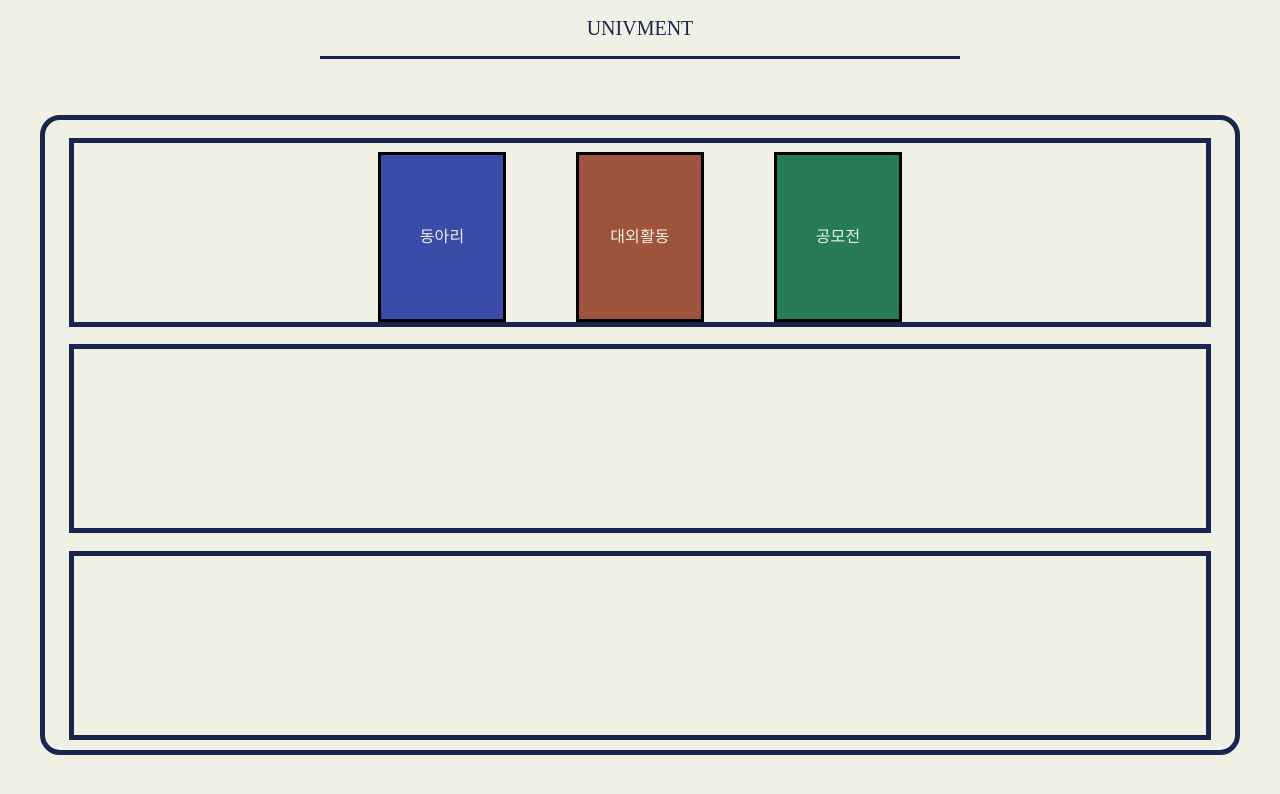
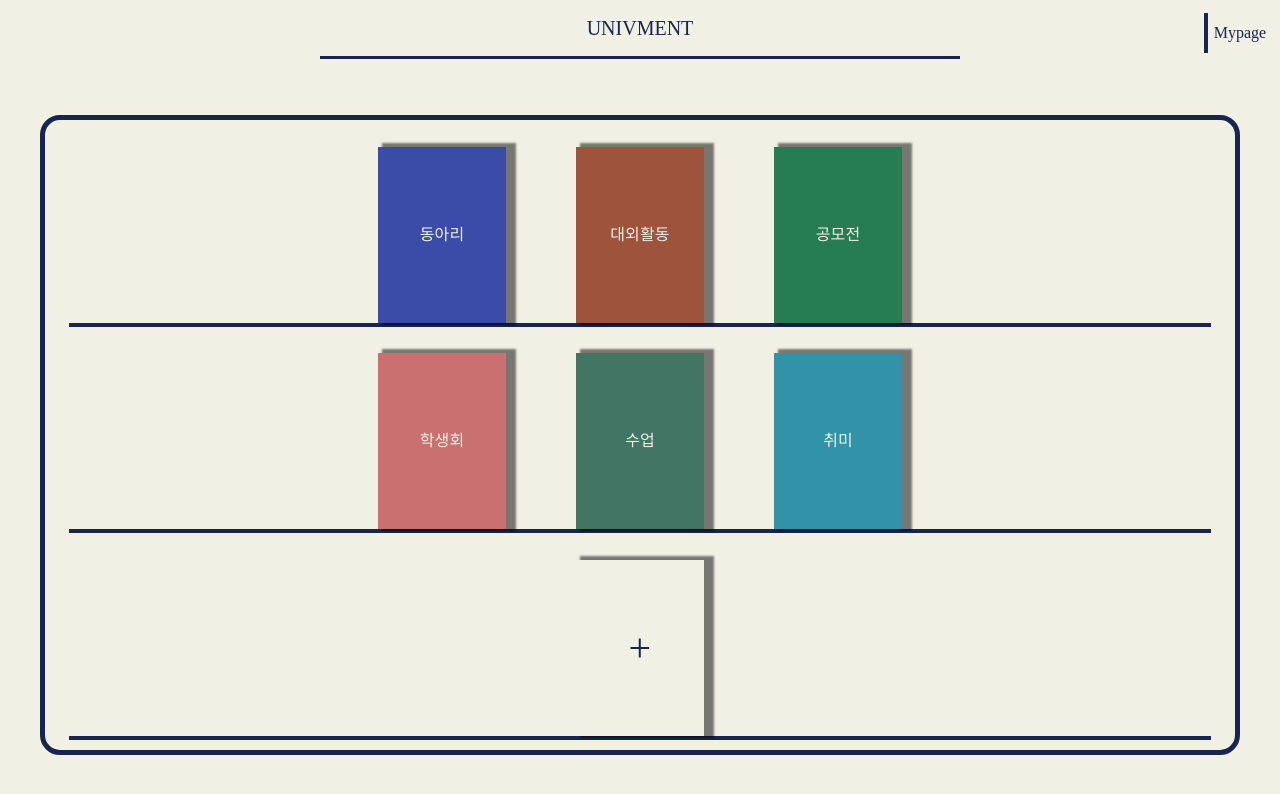
Before and after one commit to LikeLion-at-DGU/Univment_front, a React (Create React App) app: page /home in a window 1280 px wide. Shown: the top 794 px of the page. Built offline with nearby package versions, Linux system fonts and the light colour scheme; a web font is replaced by a local one.

Commit message:
[style] Home mainpage bookstore shadow added & Mypage button effect

```diff
--- a/src/components/AppRouter.js
+++ b/src/components/AppRouter.js
@@ -3,6 +3,7 @@ import { BrowserRouter as Router, Routes, Route } from "react-router-dom";
 import FastRecord from "../pages/FastRecord";
 import Home from "../pages/Home";
 import InitialPage from "../pages/InitialPage";
+import Mypage from "../pages/Mypage";
 import Record from "../pages/Record";
 import SignIn from "../pages/SignIn";
 import SignUp from "../pages/SignUp";
@@ -27,6 +28,10 @@ const AppRouter = ({ isLoggedIn, setIsLoggedIn }) => {
             element={<Home isLoggedIn={isLoggedIn} setIsLoggedIn={setIsLoggedIn} />}
           ></Route>
           <Route
+            path="/mypage"
+            element={<Mypage isLoggedIn={isLoggedIn} setIsLoggedIn={setIsLoggedIn} />}
+          ></Route>
+          <Route
             path="/record"
             element={<Record isLoggedIn={isLoggedIn} setIsLoggedIn={setIsLoggedIn} />}
           ></Route>
--- /dev/null
+++ b/src/components/MypageComponent.js
@@ -0,0 +1,15 @@
+import React from "react";
+import { Link } from "react-router-dom";
+import styles from "../static/css/Mypage.module.css";
+
+const MypageComponent = () => {
+  return (
+    <>
+      <Link className={styles.sidebar} to="/mypage">
+        Mypage
+      </Link>
+    </>
+  );
+};
+
+export default MypageComponent;
--- a/src/pages/Home.js
+++ b/src/pages/Home.js
@@ -1,6 +1,8 @@
 import React, { useState } from "react";
 import Header from "../components/Header";
 import { Button, Grid, Typography, Container } from "@mui/material/";
+import MypageComponent from "../components/MypageComponent";
+import styles from "../static/css/Home.module.css";
 
 // xs, extra-small: 0px
 // sm, small: 600px
@@ -8,10 +10,18 @@ import { Button, Grid, Typography, Container } from "@mui/material/";
 // lg, large: 1200px
 // xl, extra-large: 1536px
 const Home = ({ isLoggedIn, setIsLoggedIn }) => {
-  const [category, setCategory] = useState(["동아리", "대외활동", "공모전", "학생회", "수업"]);
+  const [category, setCategory] = useState([
+    "동아리",
+    "대외활동",
+    "공모전",
+    "학생회",
+    "수업",
+    "취미",
+  ]);
   return (
     <>
       <Header />
+      <MypageComponent />
       <Container
         fixed
         maxWidth="xl"
@@ -20,7 +30,7 @@ const Home = ({ isLoggedIn, setIsLoggedIn }) => {
         <Grid
           container
           sx={{
-            border: "5px solid #18264f",
+            borderBottom: "4px solid #18264f",
             height: "30%",
             marginTop: 2.2,
             alignItems: "flex-end",
@@ -30,8 +40,9 @@ const Home = ({ isLoggedIn, setIsLoggedIn }) => {
         >
           <Grid
             item
+            className={styles.bookshadow}
             sx={{
-              border: "3px solid black",
+              border: "none",
               width: "10vw",
               height: "95%",
               display: "flex",
@@ -41,12 +52,13 @@ const Home = ({ isLoggedIn, setIsLoggedIn }) => {
               color: "#f0f0e4",
             }}
           >
-            <Typography>동아리</Typography>
+            <Typography sx={{ fontFamily: "Jeju Myeongjo" }}>동아리</Typography>
           </Grid>
           <Grid
             item
+            className={styles.bookshadow}
             sx={{
-              border: "3px solid black",
+              border: "none",
               width: "10vw",
               height: "95%",
               display: "flex",
@@ -56,12 +68,13 @@ const Home = ({ isLoggedIn, setIsLoggedIn }) => {
               color: "#f0f0e4",
             }}
           >
-            <Typography>대외활동</Typography>
+            <Typography sx={{ fontFamily: "Jeju Myeongjo" }}>대외활동</Typography>
           </Grid>
           <Grid
             item
+            className={styles.bookshadow}
             sx={{
-              border: "3px solid black",
+              border: "none",
               width: "10vw",
               height: "95%",
               display: "flex",
@@ -71,11 +84,97 @@ const Home = ({ isLoggedIn, setIsLoggedIn }) => {
               color: "#f0f0e4",
             }}
           >
-            <Typography>공모전</Typography>
+            <Typography sx={{ fontFamily: "Jeju Myeongjo" }}>공모전</Typography>
           </Grid>
         </Grid>
-        <Grid container sx={{ border: "5px solid #18264f", height: "30%", marginTop: 2.2 }}></Grid>
-        <Grid container sx={{ border: "5px solid #18264f", height: "30%", marginTop: 2.2 }}></Grid>
+        <Grid
+          container
+          sx={{
+            borderBottom: "4px solid #18264f",
+            height: "30%",
+            marginTop: 2.2,
+            alignItems: "flex-end",
+            justifyContent: "center",
+            gridGap: 70,
+          }}
+        >
+          <Grid
+            item
+            className={styles.bookshadow}
+            sx={{
+              border: "none",
+              width: "10vw",
+              height: "95%",
+              display: "flex",
+              justifyContent: "center",
+              alignItems: "center",
+              backgroundColor: "#ca7070",
+              color: "#f0f0e4",
+            }}
+          >
+            <Typography sx={{ fontFamily: "Jeju Myeongjo" }}>학생회</Typography>
+          </Grid>
+          <Grid
+            item
+            className={styles.bookshadow}
+            sx={{
+              border: "none",
+              width: "10vw",
+              height: "95%",
+              display: "flex",
+              justifyContent: "center",
+              alignItems: "center",
+              backgroundColor: "#427563",
+              color: "#f0f0e4",
+            }}
+          >
+            <Typography sx={{ fontFamily: "Jeju Myeongjo" }}>수업</Typography>
+          </Grid>
+          <Grid
+            item
+            className={styles.bookshadow}
+            sx={{
+              border: "none",
+              width: "10vw",
+              height: "95%",
+              display: "flex",
+              justifyContent: "center",
+              alignItems: "center",
+              backgroundColor: "#3293a8",
+              color: "#f0f0e4",
+            }}
+          >
+            <Typography sx={{ fontFamily: "Jeju Myeongjo" }}>취미</Typography>
+          </Grid>
+        </Grid>
+        <Grid
+          container
+          sx={{
+            borderBottom: "4px solid #18264f",
+            height: "30%",
+            marginTop: 2.2,
+            alignItems: "flex-end",
+            justifyContent: "center",
+            gridGap: 70,
+          }}
+        >
+          <Grid
+            item
+            className={styles.bookshadow}
+            sx={{
+              border: "none",
+              width: "10vw",
+              height: "95%",
+              display: "flex",
+              justifyContent: "center",
+              alignItems: "center",
+              backgroundColor: "#f0f0e4",
+              color: "#18264f",
+            }}
+          >
+            <Typography sx={{ fontSize: 40, fontFamily: "Jeju Myeongjo" }}>+</Typography>
+          </Grid>
+        </Grid>
       </Container>
     </>
   );
--- /dev/null
+++ b/src/pages/Mypage.js
@@ -0,0 +1,13 @@
+import React from "react";
+import Header from "../components/Header";
+
+const Mypage = () => {
+  return (
+    <>
+      <Header />
+      <p>마이페이지</p>
+    </>
+  );
+};
+
+export default Mypage;
--- /dev/null
+++ b/src/static/css/Home.module.css
@@ -0,0 +1,3 @@
+.bookshadow {
+  box-shadow: 7px -1px 2px 3px rgba(0, 0, 0, 0.5);
+}
--- /dev/null
+++ b/src/static/css/Mypage.module.css
@@ -0,0 +1,30 @@
+@import url(//fonts.googleapis.com/earlyaccess/jejumyeongjo.css);
+
+.jejumyeongjo * {
+  font-family: "Jeju Myeongjo", serif;
+}
+
+.sidebar {
+  position: absolute;
+  top: 1vw;
+  right: 1vh;
+  width: 8vh;
+  height: 5vh;
+  display: flex;
+  justify-content: center;
+  align-items: center;
+  border: none;
+  border-left: 4px solid #18264f;
+  font-family: "Jeju Myeongjo", serif;
+  cursor: pointer;
+  background-color: #f0f0e4;
+  color: #18264f;
+  text-decoration: none;
+}
+.sidebar:hover {
+  background-color: #18264f;
+  color: #f0f0e4;
+  border-left: 4px solid brown;
+  border-radius: 5px;
+  transition: all 1s ease-out;
+}
```
